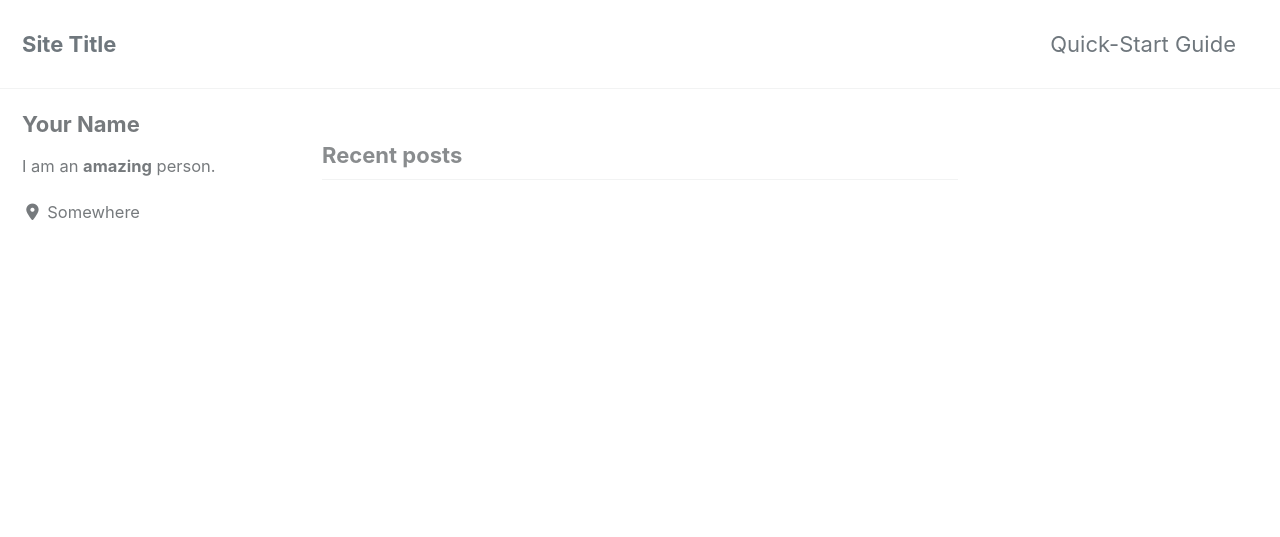
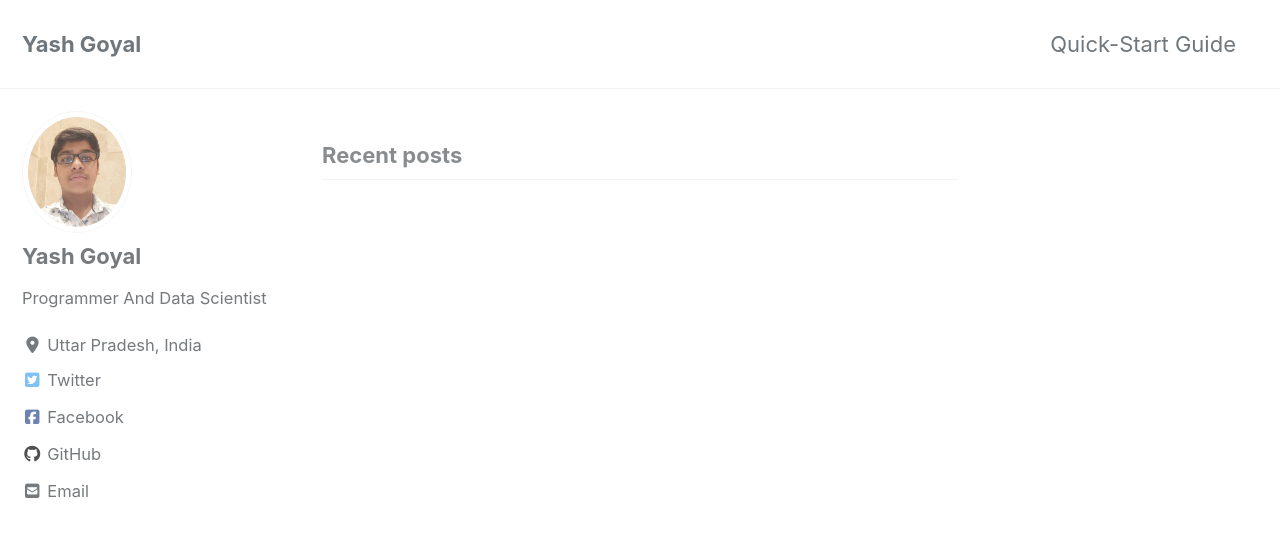
Before and after one commit to yashgo0018/yashgo0018.github.io, a Jekyll site: the page built from index.html, in a window 1280 px wide and 900 px high. Shown: the top 537 px of the window. Built offline with Jekyll 4.4.1, drawn with Linux system fonts in a browser that asks for light colours; cached includes are drawn as plain includes; nearby versions of some CDN libraries; the list of posts is cut into pages by our own code; some of the changed text lies outside the part shown.

Commit message:
Added Personal Details

```diff
--- a/_config.yml
+++ b/_config.yml
@@ -16,11 +16,11 @@ minimal_mistakes_skin    : "default" # "air", "aqua", "contrast", "dark", "dirt"
 
 # Site Settings
 locale                   : "en-US"
-title                    : "Site Title"
+title                    : "Yash Goyal"
 title_separator          : "-"
 subtitle                 : # site tagline that appears below site title in masthead
-name                     : "Your Name"
-description              : "An amazing website."
+name                     : "Yash Goyal"
+description              : "A Progammer And Data Scientist"
 url                      : # the base hostname & protocol for your site e.g. "https://mmistakes.github.io"
 baseurl                  : # the subpath of your site, e.g. "/blog"
 repository               : # GitHub username/repo-name e.g. "mmistakes/minimal-mistakes"
@@ -61,8 +61,8 @@ staticman:
         format           : # "iso8601" (default), "timestamp-seconds", "timestamp-milliseconds"
   endpoint               : # URL of your own deployment with trailing slash, will fallback to the public instance
 reCaptcha:
-  siteKey                :
-  secret                 :
+  siteKey                : 6LfpYrMUAAAAAJhsTrG8jZHspLTG-9pefyJsvrhT
+  secret                 : 6LfpYrMUAAAAANSbhwb1sgoeVX25gkIH2n58Jc2U
 atom_feed:
   path                   : # blank (default) uses feed.xml
 search                   : # true, false (default)
@@ -84,10 +84,10 @@ naver_site_verification  :
 
 # Social Sharing
 twitter:
-  username               :
+  username               : YashGoy26700343
 facebook:
-  username               :
-  app_id                 :
+  username               : 100038375704213
+  app_id                 : 2370178003261911
   publisher              :
 og_image                 : # Open Graph/Twitter default site image
 # For specifying social profiles
@@ -107,53 +107,34 @@ analytics:
 
 # Site Author
 author:
-  name             : "Your Name"
-  avatar           : # path of avatar image, e.g. "/assets/images/bio-photo.jpg"
-  bio              : "I am an **amazing** person."
-  location         : "Somewhere"
-  email            :
+  name             : "Yash Goyal"
+  avatar           : "/assets/images/yash-goyal.jpg"
+  bio              : "Programmer And Data Scientist"
+  location         : "Uttar Pradesh, India"
+  email            : "yashgo0018@gmail.com"
   links:
-    - label: "Email"
-      icon: "fas fa-fw fa-envelope-square"
-      # url: mailto:your.name@email.com
-    - label: "Website"
-      icon: "fas fa-fw fa-link"
-      # url: "https://your-website.com"
     - label: "Twitter"
       icon: "fab fa-fw fa-twitter-square"
-      # url: "https://twitter.com/"
+      url: "https://twitter.com/YashGoy26700343"
     - label: "Facebook"
       icon: "fab fa-fw fa-facebook-square"
-      # url: "https://facebook.com/"
+      url: "https://www.facebook.com/profile.php?id=100038375704213"
     - label: "GitHub"
       icon: "fab fa-fw fa-github"
-      # url: "https://github.com/"
-    - label: "Instagram"
-      icon: "fab fa-fw fa-instagram"
-      # url: "https://instagram.com/"
+      url: "https://github.com/yashgo0018"
 
 # Site Footer
 footer:
   links:
     - label: "Twitter"
       icon: "fab fa-fw fa-twitter-square"
-      # url:
+      url: "https://twitter.com/YashGoy26700343"
     - label: "Facebook"
       icon: "fab fa-fw fa-facebook-square"
-      # url:
+      url: "https://www.facebook.com/profile.php?id=100038375704213"
     - label: "GitHub"
       icon: "fab fa-fw fa-github"
-      # url:
-    - label: "GitLab"
-      icon: "fab fa-fw fa-gitlab"
-      # url:
-    - label: "Bitbucket"
-      icon: "fab fa-fw fa-bitbucket"
-      # url:
-    - label: "Instagram"
-      icon: "fab fa-fw fa-instagram"
-      # url:
-
+      url: "https://github.com/yashgo0018"
 
 # Reading Files
 include:
```
Also changed, not shown: assets/images/yash-goyal.jpg (added).
